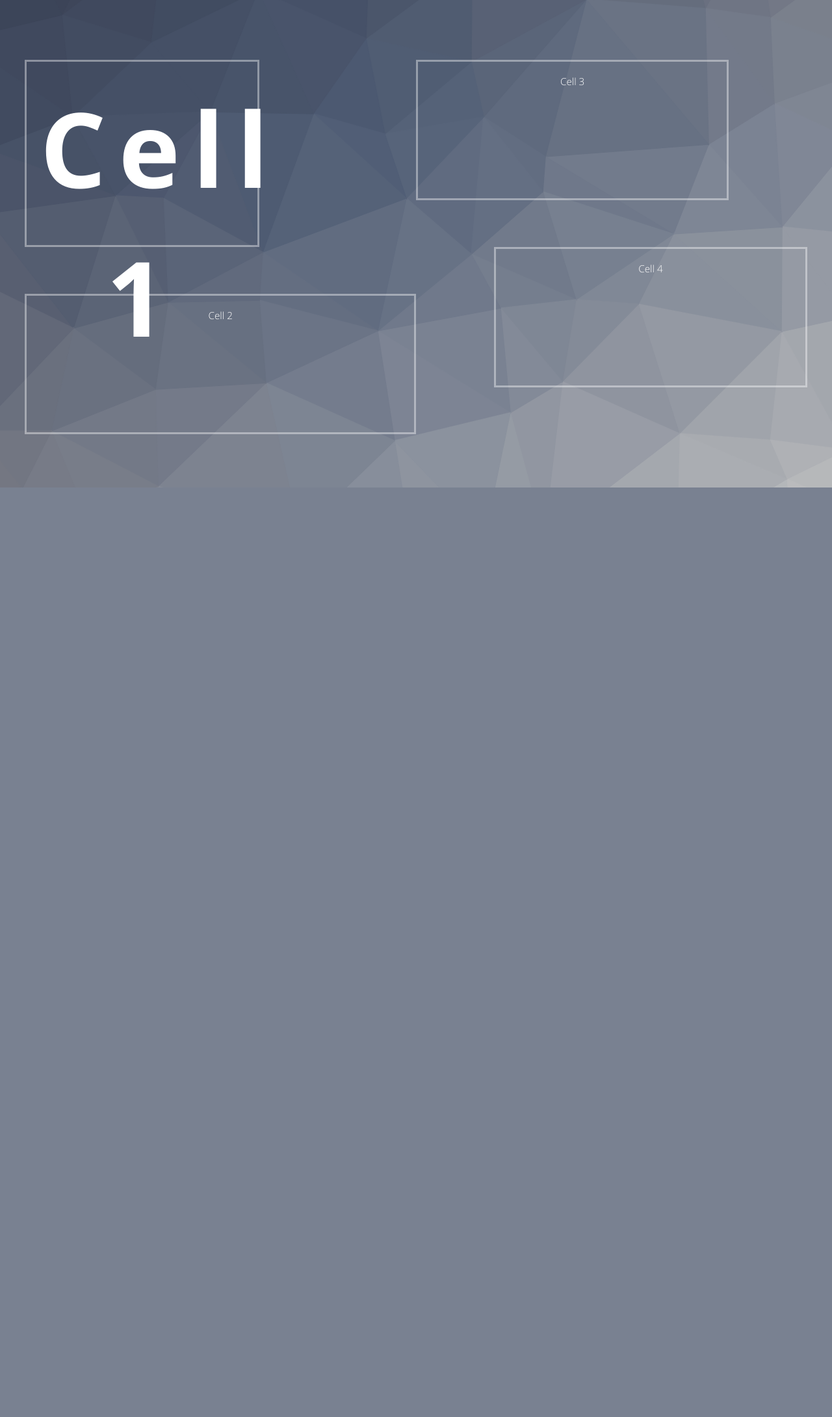
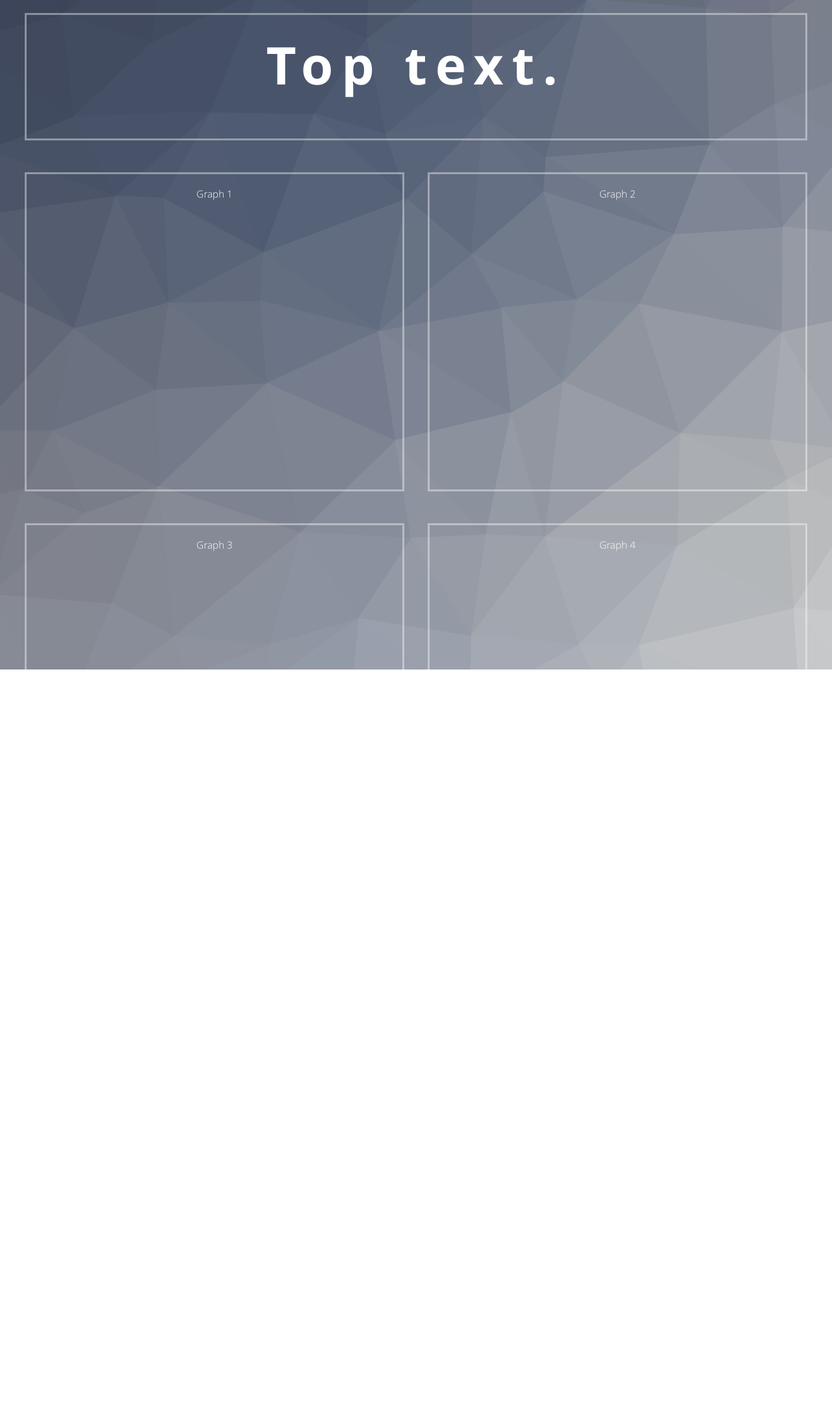
Before and after one commit to ronaldroy13/ATS-2.0, a Flask app: page /data in a window 1280 px wide. Shown: the part 50-2230 px from the top of the page at 65% size. Before the commit the page ends 800 px from the top, so only its background shows below. Run offline with Flask 2, Linux system fonts and the light colour scheme; some libraries are stand-ins or nearby versions; some web fonts are replaced.

Commit message:
Changed structure of data page

```diff
--- /dev/null
+++ b/static/datagrid.css
@@ -0,0 +1,62 @@
+.grid {
+	height: 300%;
+	display: grid;
+	grid-template-columns: repeat(33 , 1fr);
+	grid-template-rows: repeat(44, 1fr);
+	margin: 0px;
+	font-family: 'open_sanslight';
+	margin-right: 3vw;
+	margin-left: 3vw;
+}
+
+.grid > * {
+	padding: 20px;
+	text-align: center;
+	color: white;
+	border: 3px solid rgba(255,255,255,.4);
+}
+
+.grid a {
+	display: block;
+}
+
+.grid div {
+	transition: ease 0.9s;
+}
+
+
+.grid div:nth-child(1) {
+	grid-area: 1 / 1 / 5 / 34;
+	font-size: 10vh;
+	font-family: 'open_sansbold';
+	letter-spacing: 1vw;
+}
+
+.grid div:nth-child(2) {
+	grid-area: 6 / 1 / 16 / 17;
+}
+
+.grid div:nth-child(3) {
+	vertical-align: middle;
+	grid-area: 6 / 18 / 16 / 34;
+}
+
+.grid div:nth-child(4) {
+	vertical-align: middle;
+	grid-area: 17 / 1 / 27 / 17;
+}
+
+.grid div:nth-child(5) {
+	vertical-align: middle;
+	grid-area: 17 / 18 / 27 / 34;
+}
+
+.grid div:nth-child(6) {
+	vertical-align: middle;
+	grid-area: 28 / 1 / 38 / 17;
+}
+
+.grid div:nth-child(7) {
+	vertical-align: middle;
+	grid-area: 28 / 18 / 38 / 34;
+}
--- /dev/null
+++ b/static/f.py
@@ -0,0 +1,5 @@
+vrandom = '''air,18
+hydrogen,17
+nitrogen,18'''
+
+print(vrandom[0])
--- a/static/style.css
+++ b/static/style.css
@@ -6,6 +6,7 @@ html {
 body {
 	background-image: url("images/pattern.svg");
 	background-repeat: no-repeat;
+	background-attachment: fixed;
 	margin: 0;
 	padding: 0;
 	max-width: 100%;
--- a/templates/data.html
+++ b/templates/data.html
@@ -5,7 +5,7 @@
 	<head>
 		<title>Stock Data</title>
 		<link rel="stylesheet" href = "{{url_for('static', filename='style.css')}}"/>
-		<link rel="stylesheet" href = "{{url_for('static', filename='grid.css')}}"/>
+		<link rel="stylesheet" href = "{{url_for('static', filename='datagrid.css')}}"/>
 		<link rel="stylesheet" href = "{{url_for('static', filename='fonts/FontSheet.css')}}"/>
 	</head>
 
@@ -16,16 +16,25 @@
 
 		<div class = grid>
 			<div>
-				Cell 1
+				Top text.
 			</div>
 			<div>
-				Cell 2
+				Graph 1
 			</div>
 			<div>
-				Cell 3
+				Graph 2
 			</div>
 			<div>
-				Cell 4
+				Graph 3
+			</div>
+			<div>
+				Graph 4
+			</div>
+			<div>
+				Graph 5
+			</div>
+			<div>
+				Graph 6
 			</div>
 		</div>
 	</body>
```
Also changed, not shown: 1 other file.
